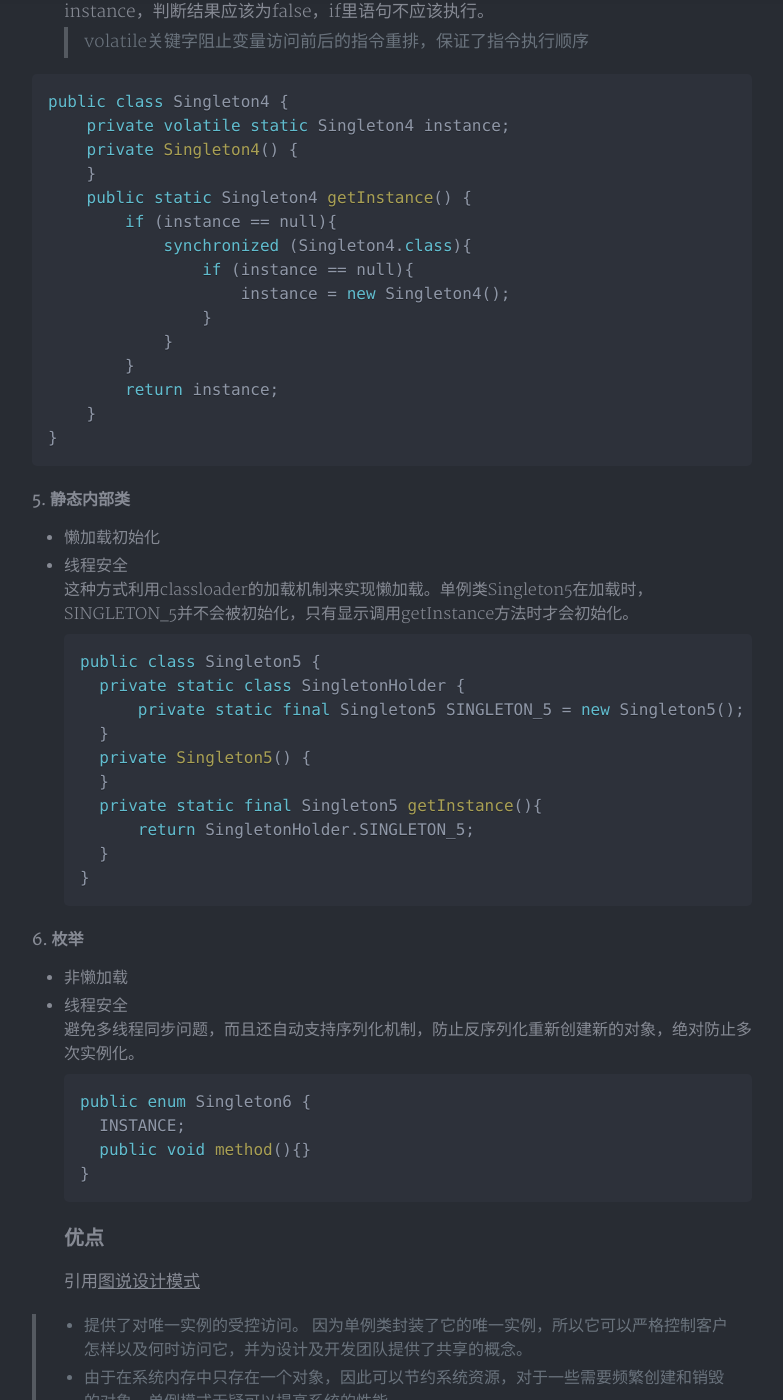
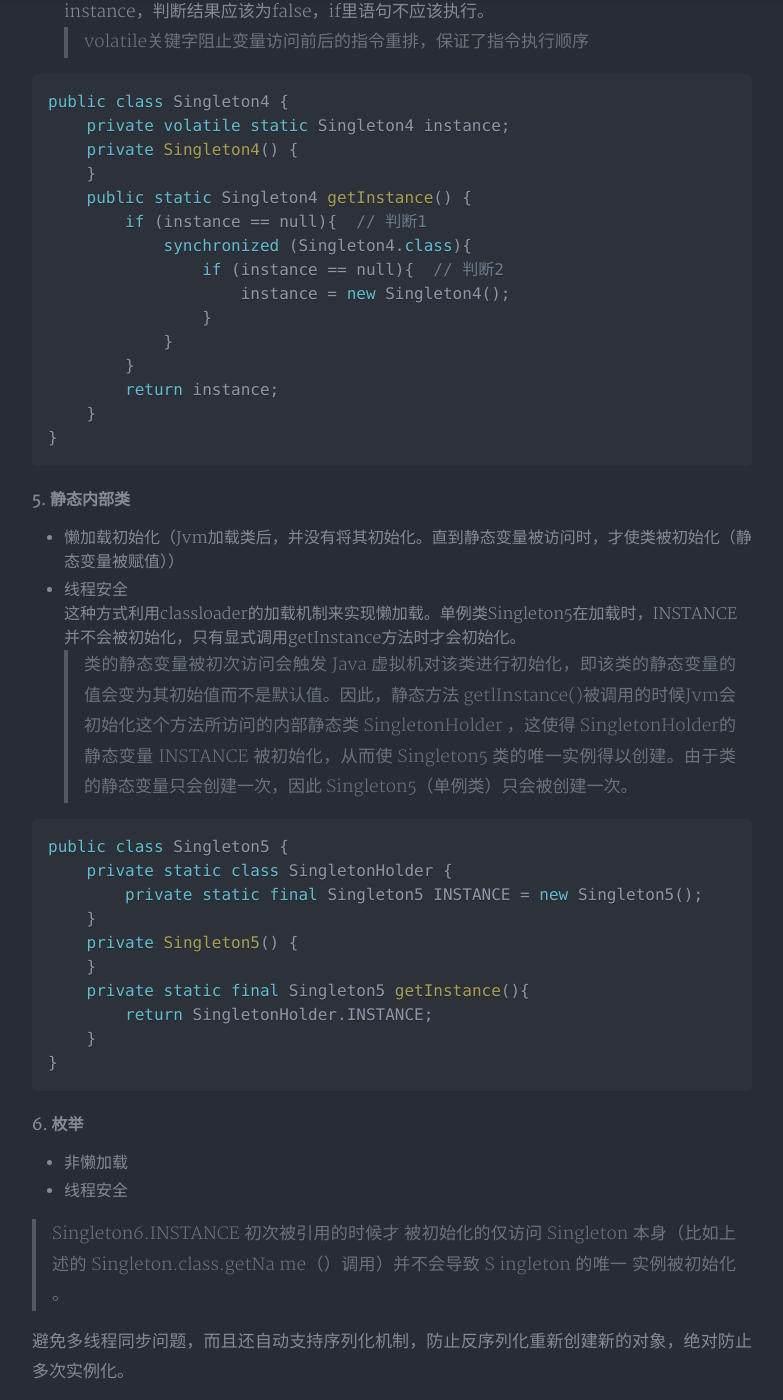
Before and after one commit to mingtian1024/mingtian1024.github.io, a Jekyll site: the page built from _posts/2019-06-24-design-pattern-singleton.md, in a window 1280 px wide and 1400 px high, scrolled down 3210 px. Shown: the whole window, without its empty margins (248-1031 px from the left). Built offline with Jekyll 4.4.1, drawn with Linux system fonts in a browser that asks for light colours; nearby versions of some CDN libraries; comment, search, counter and statistics services are not loaded; a style sheet for code colours, icons or effects is not loaded.

Commit message:
change bg

````diff
--- a/_posts/2019-06-24-design-pattern-singleton.md
+++ b/_posts/2019-06-24-design-pattern-singleton.md
@@ -100,9 +100,9 @@ public class Singleton4 {
     private Singleton4() {
     }
     public static Singleton4 getInstance() {
-        if (instance == null){
+        if (instance == null){  // 判断1
             synchronized (Singleton4.class){
-                if (instance == null){
+                if (instance == null){  // 判断2
                     instance = new Singleton4();
                 }
             }
@@ -113,18 +113,21 @@ public class Singleton4 {
 ```
 
 #### 5. 静态内部类
-* 懒加载初始化
+* 懒加载初始化（Jvm加载类后，并没有将其初始化。直到静态变量被访问时，才使类被初始化（静态变量被赋值））
 * 线程安全
-这种方式利用classloader的加载机制来实现懒加载。单例类Singleton5在加载时，SINGLETON_5并不会被初始化，只有显示调用getInstance方法时才会初始化。
+这种方式利用classloader的加载机制来实现懒加载。单例类Singleton5在加载时，INSTANCE并不会被初始化，只有显式调用getInstance方法时才会初始化。
+> 类的静态变量被初次访问会触发 Java 虚拟机对该类进行初始化，即该类的静态变量的值会变为其初始值而不是默认值。因此，静态方法 getlInstance()被调用的时候Jvm会初始化这个方法所访问的内部静态类 SingletonHolder ，这使得 SingletonHolder的静态变量 INSTANCE 被初始化，从而使 Singleton5  类的唯一实例得以创建。由于类的静态变量只会创建一次，因此 Singleton5（单例类）只会被创建一次。
+
+
 ```Java
 public class Singleton5 {
     private static class SingletonHolder {
-        private static final Singleton5 SINGLETON_5 = new Singleton5();
+        private static final Singleton5 INSTANCE = new Singleton5();
     }
     private Singleton5() {
     }
     private static final Singleton5 getInstance(){
-        return SingletonHolder.SINGLETON_5;
+        return SingletonHolder.INSTANCE;
     }
 }
 ```
@@ -132,6 +135,9 @@ public class Singleton5 {
 #### 6. 枚举
 * 非懒加载
 * 线程安全
+
+> Singleton6.INSTANCE 初次被引用的时候才 被初始化的仅访问 Singleton 本身（比如上述的 Singleton.class.getNa me（）调用）并不会导致 S ingleton 的唯一 实例被初始化 。
+
 避免多线程同步问题，而且还自动支持序列化机制，防止反序列化重新创建新的对象，绝对防止多次实例化。
 ```Java
 public enum Singleton6 {
--- a/index.html
+++ b/index.html
@@ -1,6 +1,6 @@
 ---
 layout: default
-home-title: 太 阳 照 常 升 起
+<!-- home-title: 太 阳 照 常 升 起 -->
 description: sunmoonsky
 header-img: /assets/img/header-img.jpg
 ---
````
Also changed, not shown: assets/img/header-img-bg.jpg (added), assets/img/header-img.jpg.
